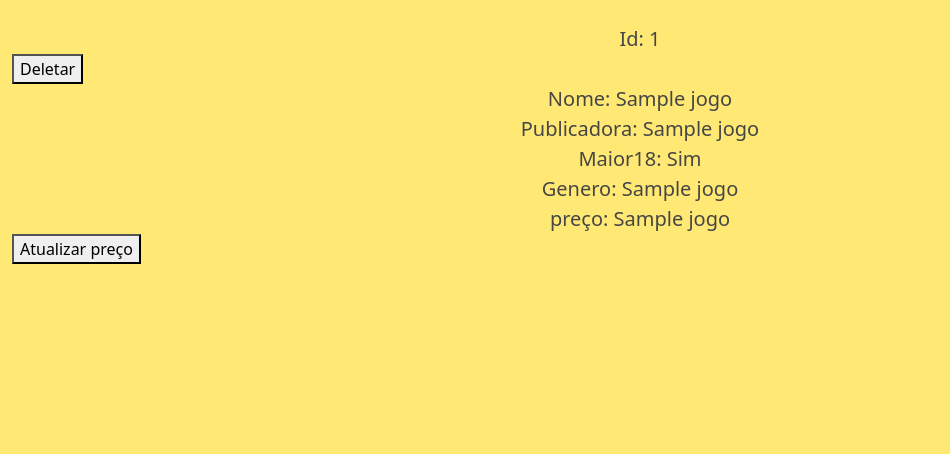
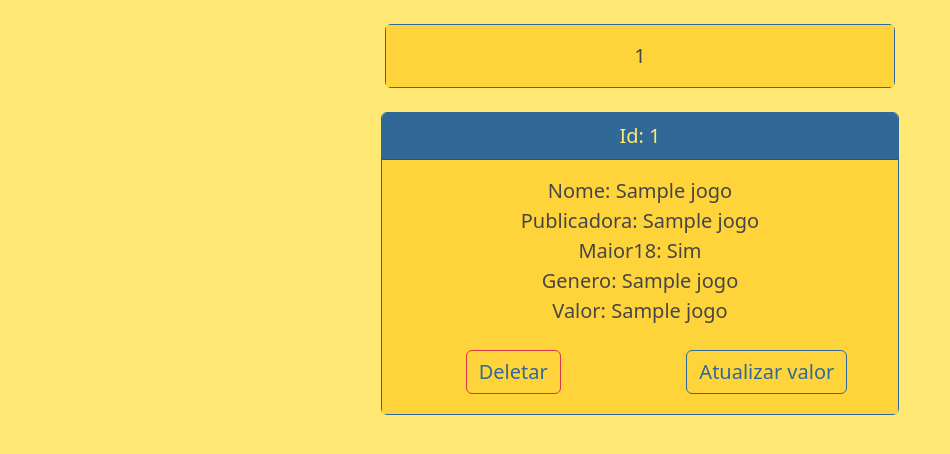
Before and after one commit to CarlosNR/Ston, a Flask app: page /read/jogos in a window 1280 px wide. Shown: the part 86-540 px from the top of the page, without its empty margins (0-950 px from the left). Run offline with Flask 3, Linux system fonts and the light colour scheme; the visitor is signed in with stand-in values (Sample User, id 1); a database or web service that is not in the repository returns one stand-in record (values such as "Sample title"); some libraries are stand-ins or nearby versions.

Commit message:
Crud finalizado?

```diff
--- a/src/app.py
+++ b/src/app.py
@@ -200,9 +200,9 @@ def listaJogos():
     listaJogos = achaJogos()
 
     if("mensagemPrecificar" in session):
-      mensagem = session["mensagemPrecificar"]
+      mensagemPrecificar = session["mensagemPrecificar"]
       del session["mensagemPrecificar"]
-      return render_template('/public/jogos/listaJogos.html', listaJogos=listaJogos, mensagem=mensagem)
+      return render_template('/public/jogos/listaJogos.html', listaJogos=listaJogos, mensagemPrecificar=mensagemPrecificar)
 
     if("mensagemErroDeleteJogo" in session):
       mensagemErroDeleteJogo = session["mensagemErroDeleteJogo"]
@@ -269,21 +269,31 @@ def precificar2(id,preco):
   novoPreco = request.form['novoPreco']
   atualizaPrecoJogo(id, novoPreco)
   jogo = achaJogoId(id)
-  session["mensagemPrecificar"] = "O jogo %s teve seu valor modificado de %.2f para %.2f" % (jogo[2], float(preco), float(novoPreco))
+  session["mensagemPrecificar"] = "O jogo %s teve seu valor modificado de %.2f para %.2f" % (jogo[1], float(preco), float(novoPreco))
   return redirect('/read/jogos')
 
 @app.route('/delete/jogo/<idApagado>', methods=['POST', 'GET'])
 def excluiJogo(idApagado):
 
-  try:
-    nome = deletaJogo(idApagado)
-    mensagemDeleteJogo = "Jogo "+nome[0]+" foi deletado com sucesso."
+    existe = achaJogoId(idApagado)
 
-    listaJogos = achaJogos()
-    return render_template('/public/jogos/listaJogos.html', idApagado=idApagado, listaJogos=listaJogos, mensagemDeleteJogo=mensagemDeleteJogo)
-  except:
-    session["mensagemErroDeleteJogo"] = "Jogo não pode ser apagado pois alguem já comprou."
-    return redirect('/read/jogos')
+    if existe:
+        nome = deletaJogo(idApagado)
+        listaJogos = achaJogos()
+
+        if(nome != None):
+          mensagemDeleteJogo = "O jogo "+nome[0]+" foi deletado com sucesso."
+          return render_template('/public/jogos/listaJogos.html', idApagado=idApagado, mensagemDeleteJogo=mensagemDeleteJogo, listaJogos=listaJogos)
+
+        if(nome == None):
+          session["mensagemErroDeleteJogo"] = "Jogo não pode ser apagado pois alguem já comprou."
+          return redirect('/read/jogos')
+
+    else:
+        session["mensagemErroDeleteJogo"] = "Jogo não pode ser apagado pois não existe mais no sistema."
+        return redirect('/read/jogos')
+
+
 
 #Compras
 @app.route('/insert/compra/<int:idJogo>/<string:nomeJogo>/<float:preco>', methods=['POST', 'GET'])
--- a/src/static/js/ValidaReadCliente/id.js
+++ b/src/static/js/ValidaReadCliente/id.js
@@ -3,7 +3,7 @@ const validarId = async () => {
     const formCadastro = document.forms["formBuscaIdCliente"]
     const idFormElement = formCadastro['id']
     const id = Number(idFormElement.value)
-    console.log(id)
+
     if(id > 0){
         idFormElement.setCustomValidity("")
     }else{
--- a/src/templates/public/Clientes/logaCliente.html
+++ b/src/templates/public/Clientes/logaCliente.html
@@ -1,8 +1,6 @@
 {% extends "base.html" %}
 
 {% block content %}
-
-
 
     <div class="row justify-content-center mt-4">
         <div class="col-8 col-sm-6 align-items-center">
@@ -22,6 +20,7 @@
                                 placeholder="exemplo@exemplo.com" onfocusout="validarLoginClienteEmail()"
                                 oninput="setCustomValidity('')">
                             </div>
+
                         </div>
                         <div class="row my-2 align-items-center">
 
@@ -40,7 +39,6 @@
         </div>
     </div>
 
-
 <script defer src="{{ url_for('static', filename='js/validaLoginCliente/Email.js') }}"></script>
 <script defer src="{{ url_for('static', filename='js/validaLoginCliente/Senha.js') }}"></script>
 
--- a/src/templates/public/Jogos/listaJogos.html
+++ b/src/templates/public/Jogos/listaJogos.html
@@ -2,37 +2,92 @@
 
 {% block content %}
 
-{% if "mensagemErroDeleteJogo" %}
-    <p>{{ mensagemErroDeleteJogo }}</p>
+{% if mensagemPrecificar %}
+    <div class="row justify-content-center mt-4">
+        <div class="col-8 col-md-5 align-items-center">
+            <div class="card" id="card">
+                <div class="card-body" id="cardBody">
+                    <p>{{ mensagemPrecificar }}</p>
+                </div>
+            </div>
+        </div>
+    </div>
 {% endif %}
 
 {% if mensagemDeleteJogo %}
-    <p>{{mensagemDeleteJogo}}</p>
+    <div class="row justify-content-center mt-4">
+        <div class="col-8 col-md-5 align-items-center">
+            <div class="card" id="card">
+                <div class="card-body" id="cardBody">
+                    <p>{{ mensagemDeleteJogo }}</p>
+                </div>
+            </div>
+        </div>
+    </div>
 {% endif %}
 
 {% if listaJogos %}
+    <div class="row justify-content-center my-4">
+        <div class="col-10">
+            <div class="row row-cols-1 row-cols-md-2 g-2 justify-content-center align-items-center">
                 {% for jogo in listaJogos %}
-        <br>
+                    <div class="col">
+                        {% if (loop.index < 5) %}
+                            <div class="card mb-3" id="card">
+                        {% else %}
+                            <!-- nth child nao funciona quando tem row col envolvido: Cada card,
+                            mesmo dentro de um card-group, é tratado como o
+                            primeiro de seu contexto. Eis a redundancia: -->
+                            {% if (loop.index % 2) %}
+                            <div class="card mb-3 hiddenEsquerda" id="card">
+                            {% else %}
+                            <div class="card mb-3 hiddenDireita" id="card">
+                            {% endif %}
+                        {% endif %}
+                    <div class="card-header" id="cardHeader">
                         <p>Id: {{jogo.0}} </p>
+                    </div>
+                    <div class="card-body" id="cardBody">
+                        <p class="card-text">Nome: {{jogo.1}}</p>
+                        <p class="card-text">Publicadora: {{jogo.2}}</p>
+                        {% if jogo.3 %}
+                            <p class="card-text">Maior18: Sim</p>
+                        {% else %}
+                            <p class="card-text">Maior18: Não</p>
+                        {% endif %}
+                        <p class="card-text">Genero: {{jogo.4}}</p>
+                        <p class="card-text">Valor: {{jogo.5}}</p>
+
+                        <div class="row align-items-center mt-3">
+
+                            <div class="col-xs-6 col-sm-6 text-center mt-2 mb-1">
                                 <form action="/delete/jogo/{{jogo.0}}" method="POST">
-            <button>Deletar</button>
+                                    <button class="btn btn-danger" type="submit" id="cardButtonDanger"><p>Deletar</p></button>
                                 </form>
-        <p>Nome: {{jogo.1}} </p>
-        <p>Publicadora: {{jogo.2}}</p>
-        {% if jogo.3 %}
-                <p>Maior18: Sim<p/p>
+                            </div>
+                            <div class="col-xs-6 col-sm-6 text-center mt-2 mb-1">
+                                <form action="/update/jogo/preco/{{jogo.0}}" method="POST">
+                                    <button class="btn btn-success" type="submit" id="cardButton"><p>Atualizar valor</p></button>
+                                </form>
+                            </div>
+                        </div>
+                    </div>
+                </div>
+        </div>
+        {% endfor %}
+        </div>
+    </div>
+</div>
 {% else %}
-                <p>Maior18: Não</p>
-        {% endif %}
-        <p>Genero: {{jogo.4}}</p>
-        <p>preço: {{jogo.5}}</p>
-        <form action="/update/jogo/preco/{{jogo.0}}" method="POST">
-            <button>Atualizar preço</button>
-        </form>
-
-    {% endfor %}
-{% else %}
+    <div class="row justify-content-center mt-4">
+        <div class="col-8 col-md-5 align-items-center">
+            <div class="card">
+                <div class="card-body">
                     <p>Não há jogos cadastrados ainda.</p>
+                </div>
+            </div>
+        </div>
+    </div>
 {% endif %}
 
 {% endblock %}
```
Also changed, not shown: src/static/js/validaPrecifica/preco.js (added, +14 -0 lines), src/templates/public/Jogos/precifica.html (+22 -5 lines). Lines whose indentation alone changed are shown as unchanged.
